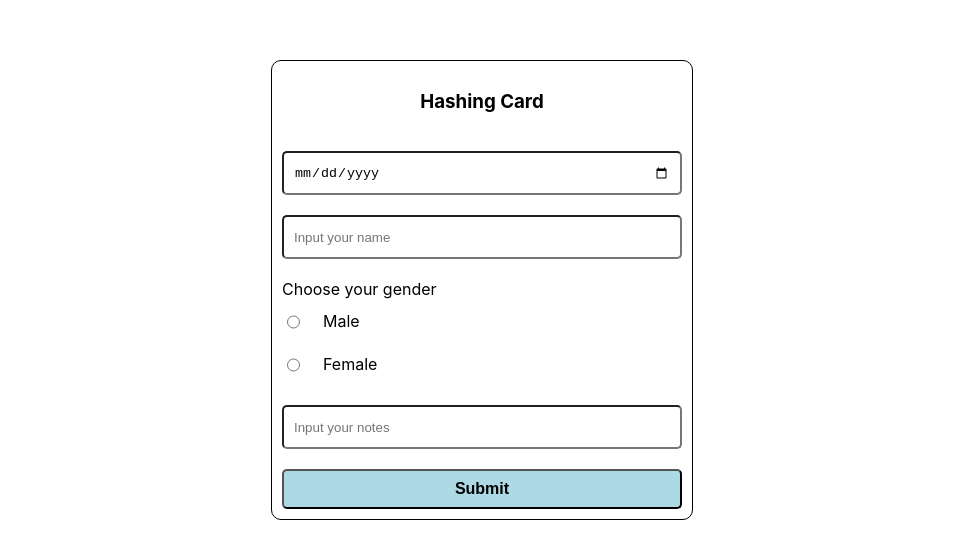
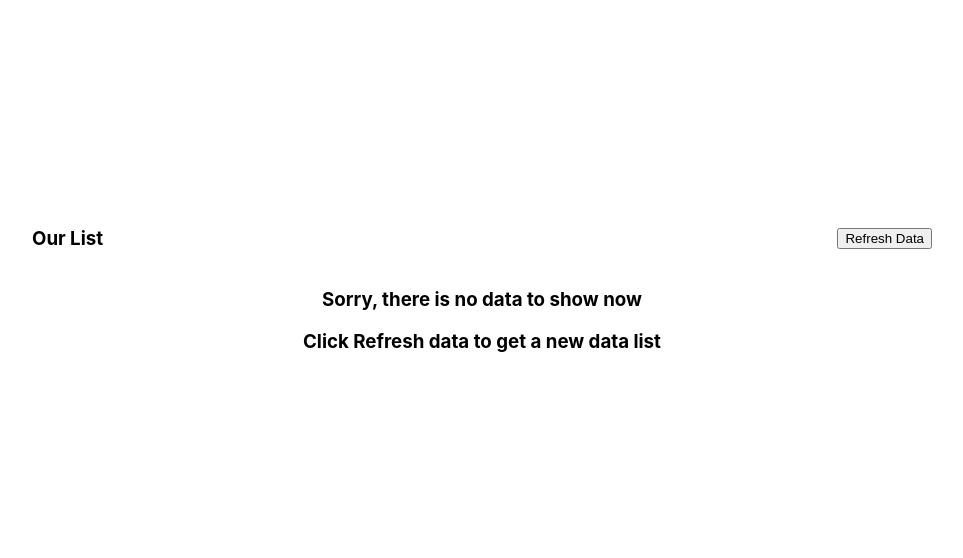
Before and after one commit to primaam/webapp-test, a React (Create React App) app in the folder frontend/: page / in a window 1280 px wide. Shown: the part 110-668 px from the top of the page, without its empty margins (158-1121 px from the left). Built offline with nearby package versions, Linux system fonts and the light colour scheme.

Commit message:
added table

```diff
--- a/frontend/package.json
+++ b/frontend/package.json
@@ -6,6 +6,7 @@
     "@testing-library/jest-dom": "^5.17.0",
     "@testing-library/react": "^13.4.0",
     "@testing-library/user-event": "^13.5.0",
+    "axios": "^1.7.7",
     "js-sha256": "^0.11.0",
     "react": "^18.3.1",
     "react-dom": "^18.3.1",
--- a/frontend/src/App.js
+++ b/frontend/src/App.js
@@ -3,13 +3,15 @@ import "./App.css";
 import PickUser from "./features/PickUser/PickUser";
 import Login from "./features/Login/Login";
 import Hashing from "./features/Hashing/Hashing";
+import TableList from "./features/TableList/TableList";
 
 function App() {
     return (
         <div id="container">
             {/* <PickUser /> */}
             {/* <Login /> */}
-            <Hashing />
+            {/* <Hashing /> */}
+            <TableList />
         </div>
     );
 }
--- a/frontend/src/features/Hashing/Hashing.jsx
+++ b/frontend/src/features/Hashing/Hashing.jsx
@@ -24,6 +24,9 @@ const Hashing = () => {
             return console.log("wrong input");
         }
         try {
+            const replaceDate = formData.date.replaceAll("-", "");
+            setFormData({ ...formData, date: replaceDate });
+
             const str = JSON.stringify(formData);
             console.log(sha256(str));
         } catch (error) {
--- /dev/null
+++ b/frontend/src/features/TableList/TableList.css
@@ -0,0 +1,49 @@
+.title-container{
+    display: flex;
+    flex-direction: row;
+    align-items: center;
+    justify-content: space-between;
+    width: 900px;
+    /* position: absolute;
+    top: 0;
+    left: 0;
+    right: 0;
+    margin-inline: auto;  */
+}
+
+.nodata-container{
+    text-align: center;
+}
+
+#table {
+    width: 1000px;
+    height: auto;
+}
+
+#table th{
+    min-width: 100px;
+}
+
+#table td, #table th {
+    border: 1px solid #ddd;
+    padding: 8px;
+    text-align: center;
+
+}
+
+#table button{
+    background: none;
+}
+
+.pagination {
+    display: inline-block;
+  }
+
+  .pagination a {
+    color: black;
+    float: left;
+    padding: 8px 16px;
+    text-decoration: none;
+    transition: background-color .3s;
+    border: 1px solid #ddd;
+  }
--- /dev/null
+++ b/frontend/src/features/TableList/TableList.jsx
@@ -0,0 +1,110 @@
+import React, { useState } from "react";
+import axios from "axios";
+import "./TableList.css";
+
+const TableList = () => {
+    const [data, setData] = useState([]);
+    const [currentPage, setCurrentPage] = useState(1);
+    const itemsPerPage = 10;
+
+    const totalPages = Math.ceil(data.length / itemsPerPage);
+    const indexOfLastItem = currentPage * itemsPerPage;
+    const indexOfFirstItem = indexOfLastItem - itemsPerPage;
+    const currentItems = data.slice(indexOfFirstItem, indexOfLastItem);
+
+    const getData = async () => {
+        try {
+            const res = await axios.get("http://jsonplaceholder.typicode.com/posts");
+            let filteredData = res.data;
+            filteredData.map((item) => delete item["userId"]);
+
+            console.log("original response", res.data);
+            console.log("deleted key prop", filteredData);
+
+            setData(filteredData);
+        } catch (error) {
+            console.log(error);
+        }
+    };
+
+    const handleDeleteItem = (id) => {
+        const filter = data.filter((item, i) => {
+            return item.id !== id;
+        });
+
+        setData(filter);
+    };
+
+    const handleNextPage = () => {
+        if (currentPage === totalPages) {
+            setCurrentPage(1);
+        } else {
+            setCurrentPage(currentPage + 1);
+        }
+    };
+
+    const handlePreviousPage = () => {
+        if (currentPage === 1) {
+            setCurrentPage(totalPages);
+        } else {
+            setCurrentPage(currentPage - 1);
+        }
+    };
+    return (
+        <div id="sub-container">
+            <div>
+                <div className="title-container">
+                    <h3>Our List</h3>
+                    <button onClick={getData}>Refresh Data</button>
+                </div>
+                {data.length > 0 ? (
+                    <>
+                        <table id="table">
+                            <thead>
+                                <tr>
+                                    <th>User ID</th>
+                                    <th>ID</th>
+                                    <th>Title</th>
+                                    <th>Body</th>
+                                    <th>Action</th>
+                                </tr>
+                            </thead>
+                            <tbody>
+                                {currentItems.map((item) => (
+                                    <tr key={item.id}>
+                                        <td>{item.userId}</td>
+                                        <td>{item.id}</td>
+                                        <td>{item.title}</td>
+                                        <td>{item.body}</td>
+                                        <td>
+                                            <button onClick={() => handleDeleteItem(item.id)}>
+                                                X
+                                            </button>
+                                        </td>
+                                    </tr>
+                                ))}
+                            </tbody>
+                        </table>
+                        <div>
+                            <p>
+                                Page {currentPage}, Data {indexOfFirstItem + 1}-
+                                {Math.min(indexOfLastItem, data.length)} of {data.length}
+                            </p>
+                            <div className="pagination">
+                                <a onClick={handlePreviousPage}>❮</a>
+                                <a onClick={handleNextPage}>❯</a>
+                            </div>
+                        </div>
+                    </>
+                ) : (
+                    <div className="nodata-container">
+                        <h3>Sorry, there is no data to show now</h3>
+                        <h3>Click Refresh data to get a new data list</h3>
+                    </div>
+                )}
+            </div>
+        </div>
+    );
+};
+
+export default TableList;
```
Also changed, not shown: frontend/src/App.css (line endings or trailing spaces), 1 other file (tests, documents, lock files or other folders).
